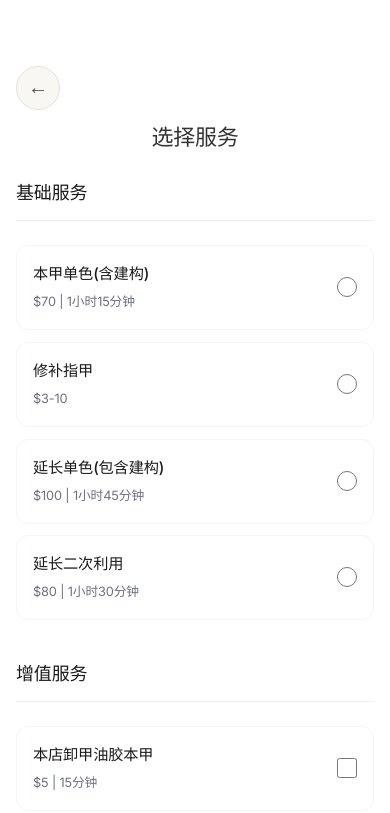
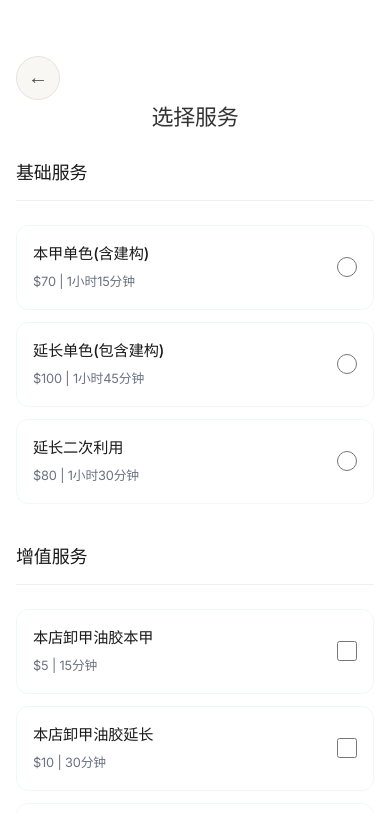
Before and after one commit to yzhou183/nailbox, a plain HTML site: page index.html in a window 390 px wide. Both pictures are taken after a click on the button "预约". Shown: the top 813 px of the page. Drawn offline with Linux system fonts and the light colour scheme.

Commit message:
Add files via upload

```diff
--- a/index.html
+++ b/index.html
@@ -68,13 +68,6 @@
                         </div>
                         <input type="radio" name="basic-service" value="basic-single">
                     </div>
-                    <div class="service-item" data-service="repair" data-price="3-10" data-duration="0">
-                        <div class="service-info">
-                            <h4>修补指甲</h4>
-                            <p>$3-10</p>
-                        </div>
-                        <input type="radio" name="basic-service" value="repair">
-                    </div>
                     <div class="service-item" data-service="extend-single" data-price="100" data-duration="105">
                         <div class="service-info">
                             <h4>延长单色(包含建构)</h4>
@@ -143,6 +136,13 @@
                             <p>$25 | 15分钟</p>
                         </div>
                         <input type="checkbox" name="addon" value="gradient">
+                    </div>
+                    <div class="addon-item" data-addon="repair" data-price="3-10" data-duration="0">
+                        <div class="addon-info">
+                            <h4>修补指甲</h4>
+                            <p>$3-10</p>
+                        </div>
+                        <input type="checkbox" name="addon" value="repair">
                     </div>
                     <div class="addon-item" data-addon="single-diamond" data-price="1-10" data-duration="0">
                         <div class="addon-info">
--- a/styles.css
+++ b/styles.css
@@ -143,7 +143,7 @@ header {
     text-align: center;
     margin-bottom: 0;
     position: relative;
-    padding: 80px 0 0 0;
+    padding: 50px 0 0 0;
 }
 
 header h1 {
@@ -974,7 +974,7 @@ header h2 {
     }
 
     header {
-        padding: 90px 0 0 0;
+        padding: 70px 0 0 0;
         margin-bottom: 0;
     }
 
@@ -1052,7 +1052,7 @@ header h2 {
     }
 
     header {
-        padding: 100px 0 0 0;
+        padding: 80px 0 0 0;
     }
 
     header h1 {
```
